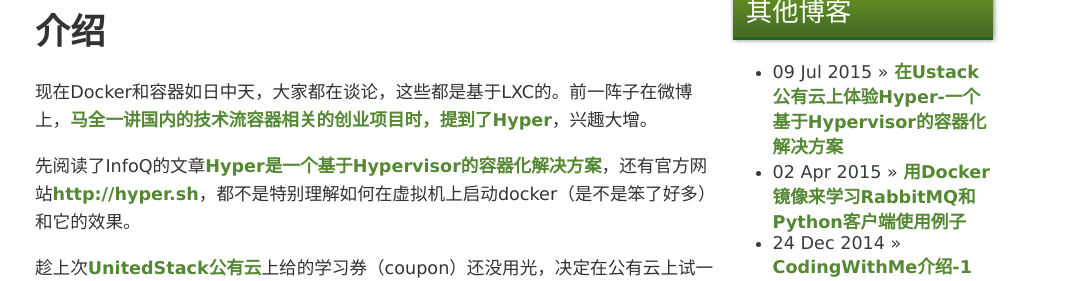
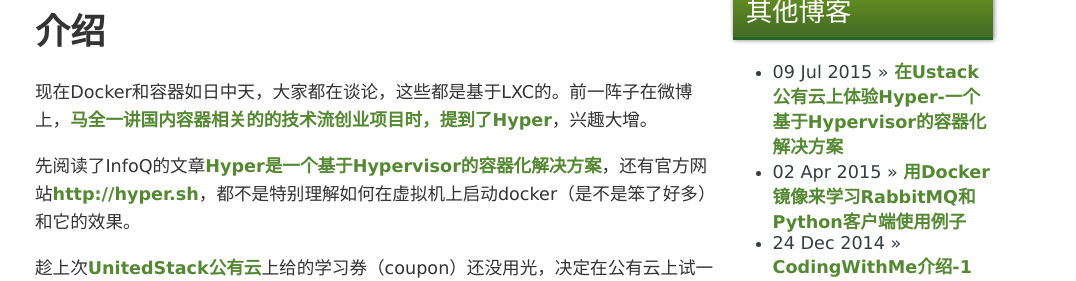
Before and after one commit to larrycai/larrycai.github.com, a Jekyll site: the page built from index.html, in a window 1280 px wide and 900 px high. Shown: the part 376-657 px from the top of the window, without its empty margins (125-1201 px from the left). Built offline with Jekyll 4.4.1, drawn with Linux system fonts in a browser that asks for light colours; Markdown is read by kramdown in place of the engine named in the settings; comment, search, counter and statistics services are not loaded.

```diff
--- a/_posts/2015-07-09-experience-hyper-in-ustack.markdown
+++ b/_posts/2015-07-09-experience-hyper-in-ustack.markdown
@@ -4,7 +4,7 @@ title: 在Ustack公有云上体验Hyper-一个基于Hypervisor的容器化解决
 ---
 # 介绍 #
 
-现在Docker和容器如日中天，大家都在谈论，这些都是基于LXC的。前一阵子在微博上，[马全一讲国内的技术流容器相关的创业项目时，提到了Hyper](http://weibo.com/1642262644/Cpi2p7emf)，兴趣大增。
+现在Docker和容器如日中天，大家都在谈论，这些都是基于LXC的。前一阵子在微博上，[马全一讲国内容器相关的的技术流创业项目时，提到了Hyper](http://weibo.com/1642262644/Cpi2p7emf)，兴趣大增。
 
 先阅读了InfoQ的文章[Hyper是一个基于Hypervisor的容器化解决方案][hyperinfoq]，还有官方网站[http://hyper.sh](http://hyper.sh)，都不是特别理解如何在虚拟机上启动docker（是不是笨了好多）和它的效果。
 
```
Also changed, not shown: images/hyper-1.png.
